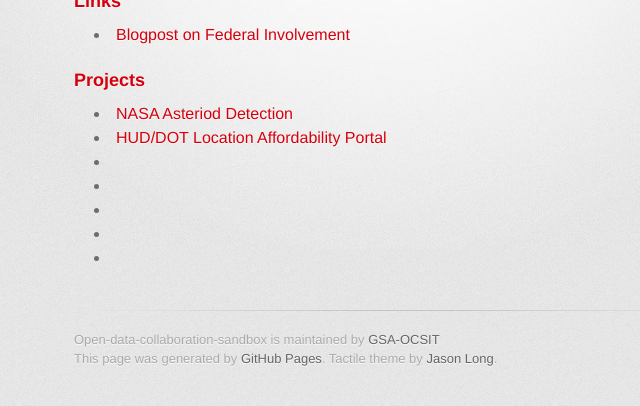
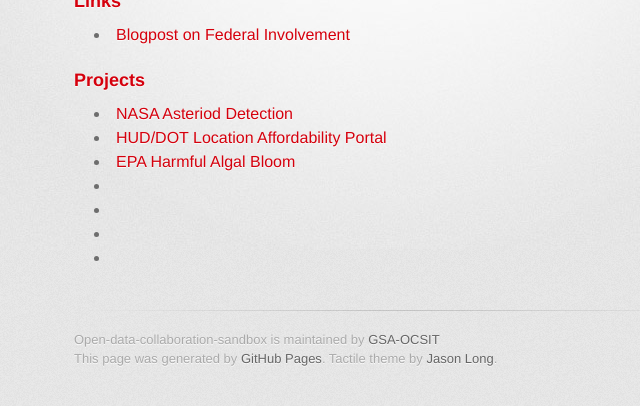
Before and after one commit to GSA/Open-Data-Collaboration-Sandbox, a Jekyll site: the page built from ndoch-2014.md, in a window 1280 px wide, cut to the strip 324-730 px from the top of the page. Shown: the whole strip, without its empty margins (256-896 px from the left). Built offline with Jekyll 4.4.1, drawn with Linux system fonts in a browser that asks for light colours; some web fonts are replaced.

Commit message:
Update ndoch-2014.md

```diff
--- a/ndoch-2014.md
+++ b/ndoch-2014.md
@@ -17,8 +17,8 @@
 ### Projects
 * [NASA Asteriod Detection](http://hackforchange.org/challenges/asteroid-detection-network/)
 * [HUD/DOT Location Affordability Portal](http://hackforchange.org/challenges/easy-access-to-location-affordability-data/)
+* [EPA Harmful Algal Bloom](http://hackforchange.org/challenges/harmful-algal-bloom-hab/)
 * []()
 * []()
 * []()
 * []()
-* []()
```
